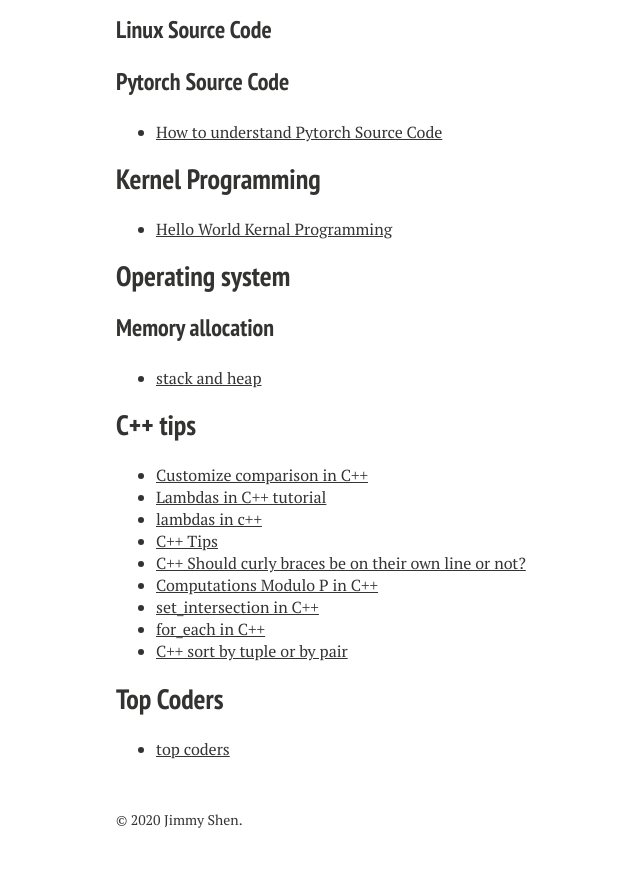
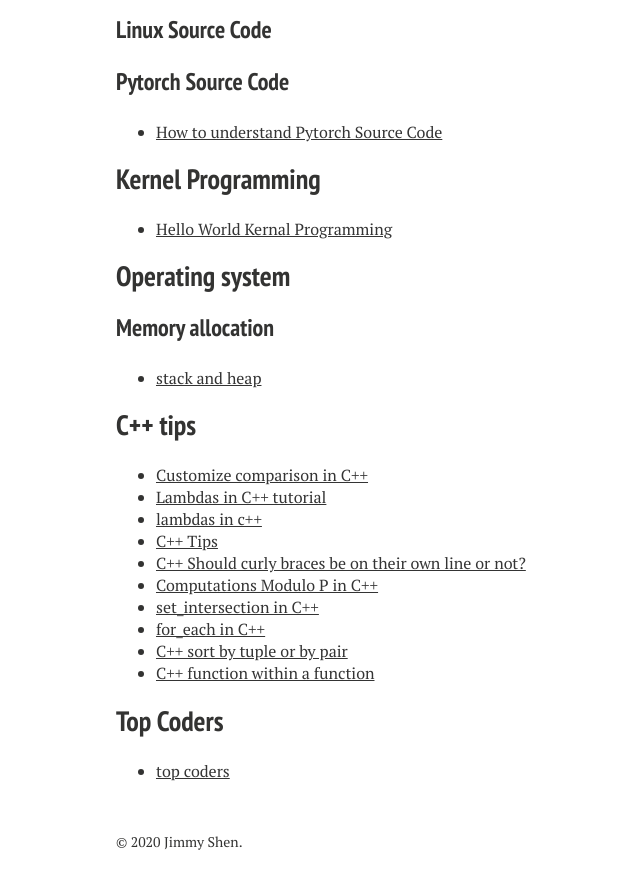
Before and after one commit to xiaokeshen/xiaokeshen.github.io, a Jekyll site: the page built from blog/index.md, in a window 1280 px wide and 900 px high, scrolled down 9034 px. Shown: the top 889 px of the window, without its empty margins (204-844 px from the left). Built offline with Jekyll 4.4.1, drawn with Linux system fonts in a browser that asks for light colours; nearby versions of some CDN libraries.

Commit message:
add one blog

```diff
--- a/blog/index.md
+++ b/blog/index.md
@@ -320,7 +320,7 @@
 - [set_intersection in C++](https://medium.com/@jim.morris.shen/set-intersection-in-c-686df9fa1d13?sk=047e5acd76d40703ee14cc983cce502a)
 - [for_each in C++](https://medium.com/@jim.morris.shen/c-for-each-d4c4244b6ac9?sk=2145f78d07fadfc4305d7d601dd2be7f)
 - [C++ sort by tuple or by pair](https://medium.com/@jim.morris.shen/c-sort-by-tuple-or-by-pair-int-pair-int-int-6a81e8e2e882?sk=a56c70ae2a1658af192a84ce91dcdeeb)
-
+- [C++ function within a function](https://medium.com/@jim.morris.shen/c-function-within-a-function-ccccacbafcd0?sk=509c21d15b810596bcf15939dc976843)
 
 ## Top Coders
 - [top coders](https://medium.com/@jim.morris.shen/top-coders-c4aa2ffd5544?source=friends_link&sk=64ee99ca78b5b93ab464abd2b6cf87cd)
```
